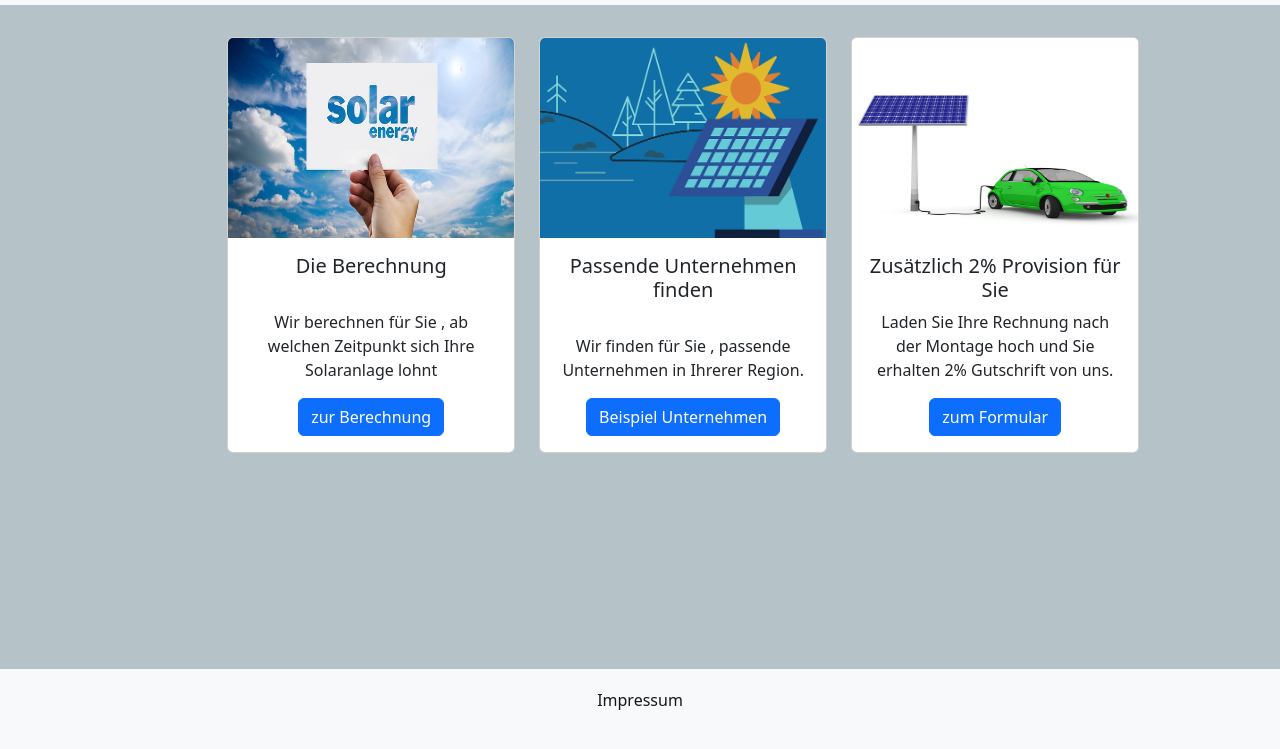
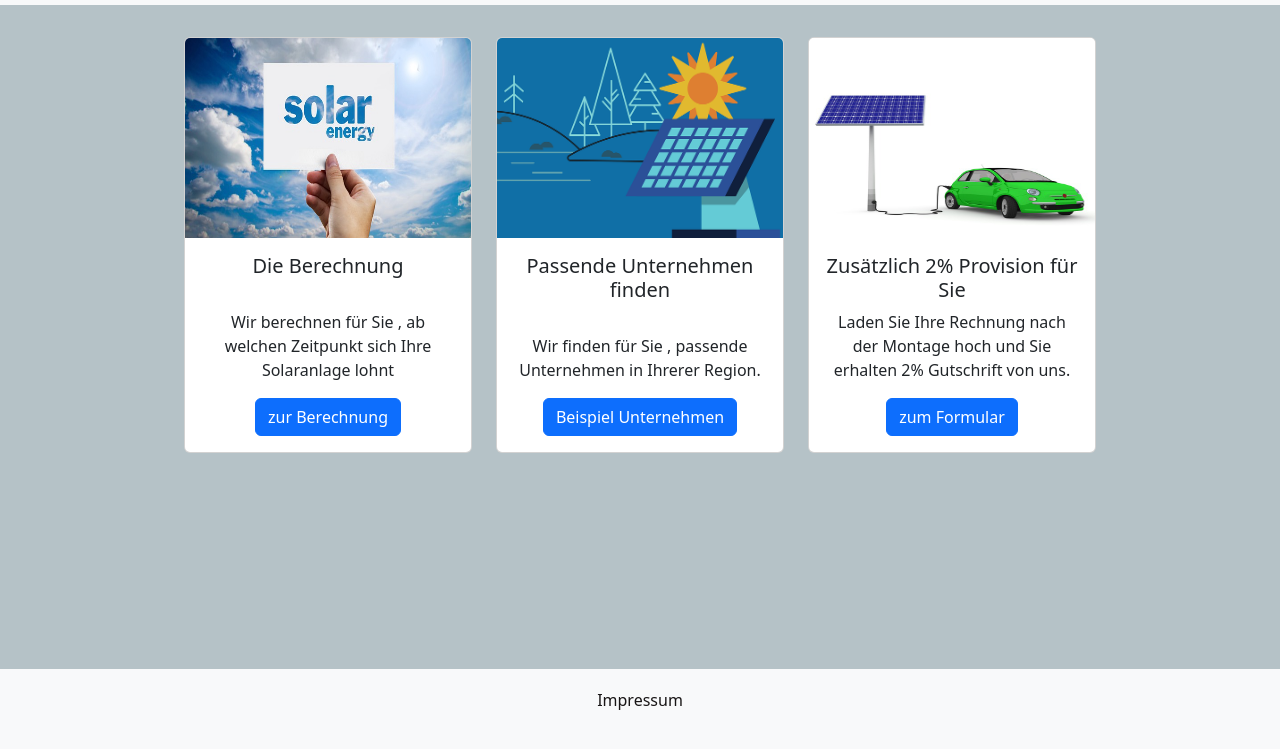
Before and after one commit to Mars4all/Solar-Calculater, a plain HTML site: page index.html in a window 1280 px wide. Shown: the part 51-800 px from the top of the page. Drawn offline with nearby package versions, Linux system fonts and the light colour scheme.

Commit message:
update perfekt, super cool

```diff
--- a/index.html
+++ b/index.html
@@ -52,7 +52,7 @@
     <div class="row">
       <div class="col mt-3" style="align-items: center;">
 
-        <div class="card" style="width: 18rem; left: 15%;" >
+        <div class="card" style="width: 18rem;" >
             <img src="Bild1.jpg" class="card-img-top" alt="...">
             <div class="card-body">
             <h5 class="card-title"> Die Berechnung <br>    <br></h5>
@@ -62,7 +62,7 @@
         </div>
     </div>
       <div class="col mt-3 "style="align-items: center; ">
-        <div class="card" style="width: 18rem; left: 15%;">
+        <div class="card" style="width: 18rem;">
             <img src="Bild2.png" class="card-img-top" alt="...">
             <div class="card-body">
             <h5 class="card-title"> Passende Unternehmen finden  <br>   <br></h5>
@@ -72,7 +72,7 @@
         </div>
       </div>
       <div class="col mt-3 " style="align-items: center;">
-        <div class="card" style="width: 18rem; left: 15%;">
+        <div class="card" style="width: 18rem;">
             <img src="Bild3.jpg" class="card-img-top" alt="...">
             <div class="card-body">
             <h5 class="card-title">Zusätzlich 2% Provision für Sie</h5>
```
